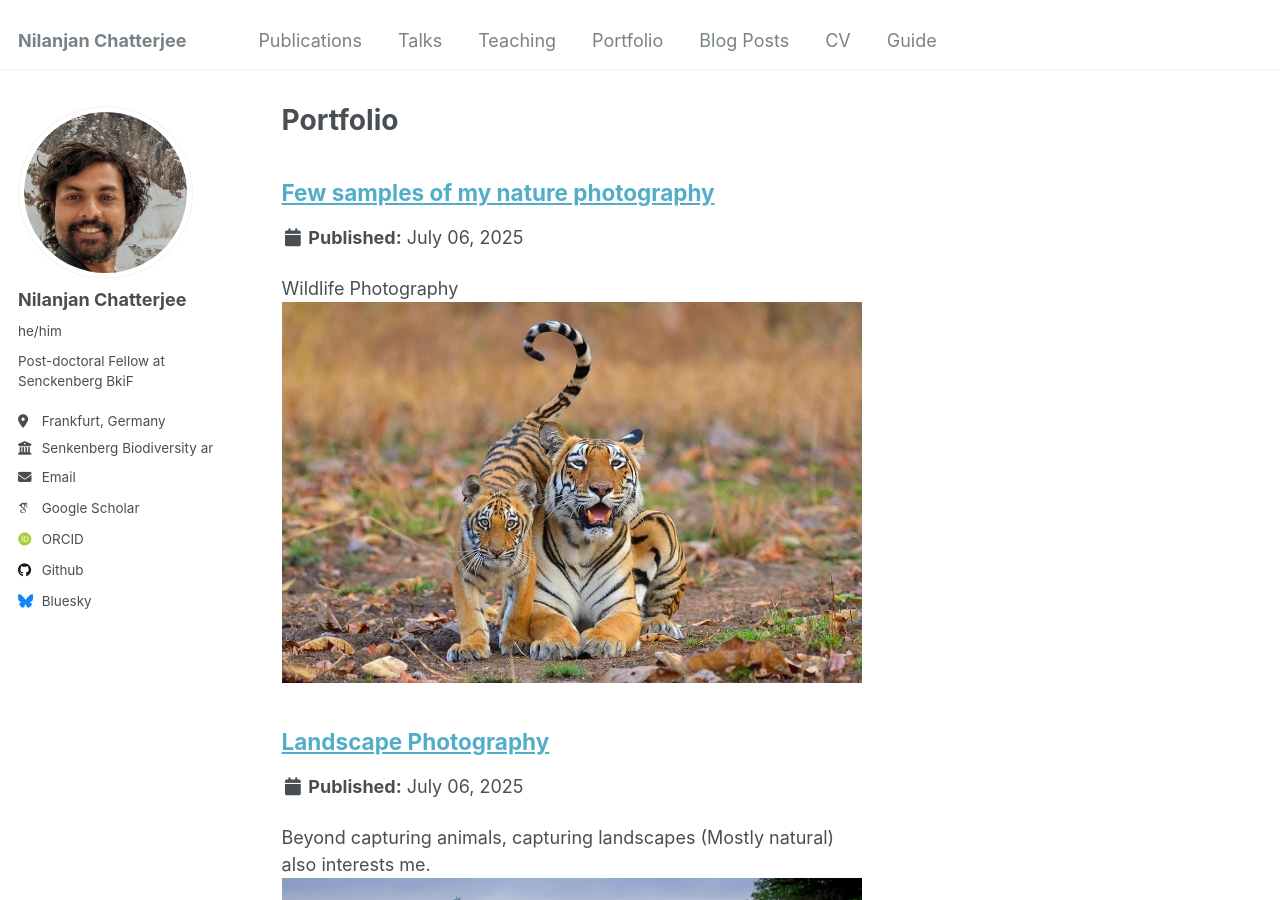
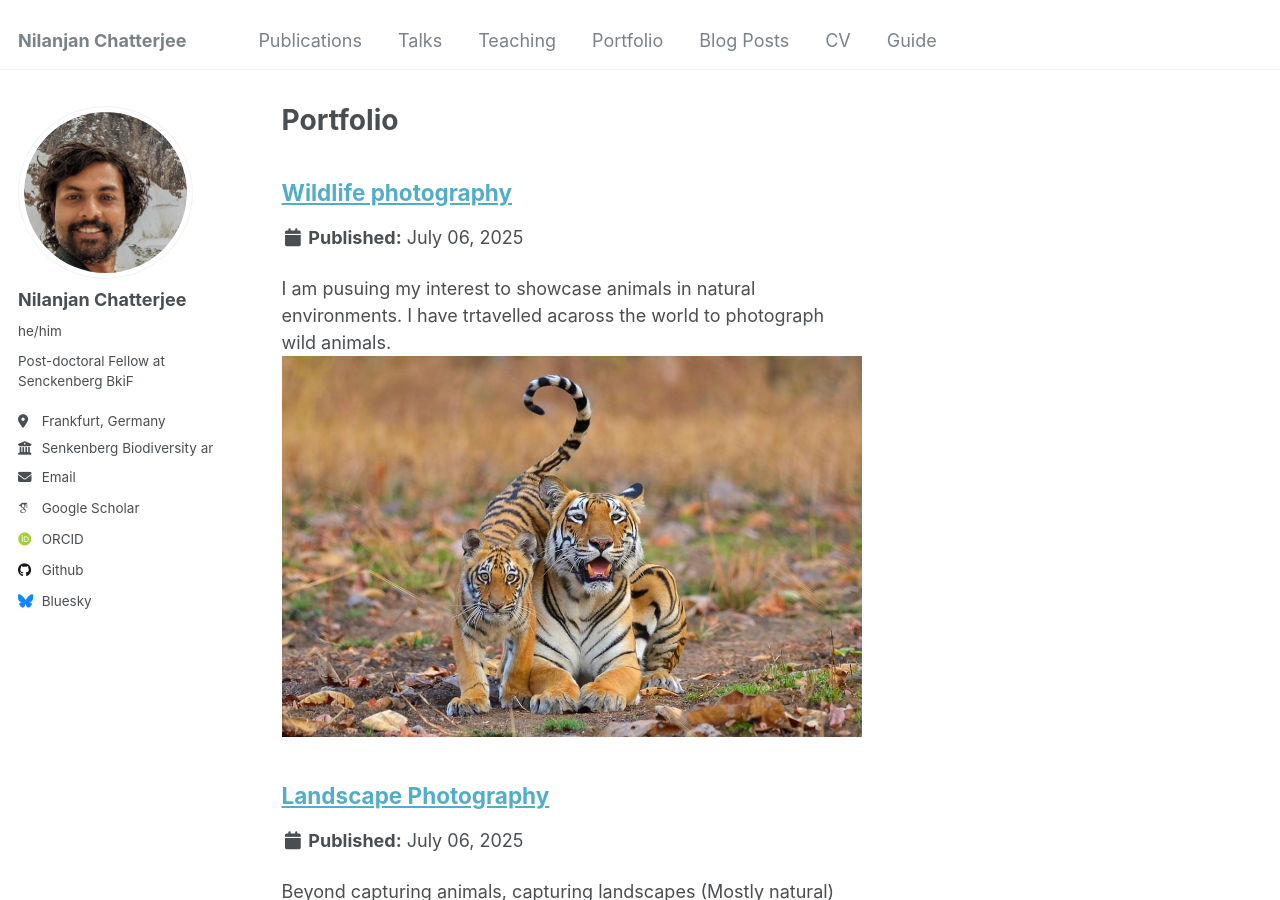
Before and after one commit to nilanjanchatterjee/nilanjanchatterjee.github.io, a Jekyll site: the page built from _pages/portfolio.html, in a window 1280 px wide and 900 px high. Built offline with Jekyll 4.4.1, drawn with Linux system fonts in a browser that asks for light colours; some web fonts are replaced.

Commit message:
Update portfolio-1.md
included more photographs

```diff
--- a/_portfolio/portfolio-1.md
+++ b/_portfolio/portfolio-1.md
@@ -1,14 +1,15 @@
 ---
-title: "Few samples of my nature photography"
-excerpt: "Wildlife Photography <br/><img src='/images/500x300.jpg'>"
+title: "Wildlife photography"
+excerpt: "I am pusuing my interest to showcase animals in natural environments. I have trtavelled acaross the world to photograph wild animals. <br/><img src='/images/500x300.jpg'>"
 collection: portfolio
 ---
 
 <br/><img src='/images/500x300.jpg'>
 
+<br/><img src='/images/500x300n.jpg'>
 I started my photography journey around 2009. Afterwards, I got my formal training in photography and did a course from Photographic Association of Dumdum.
 
-<br/><img src='/images/500x300n.jpg'>
+<br/><img src='/images/cht.jpg'>
 
 
 I am a nature and wildlife photography enthusiast and fond of capturing animals in their wild habitat. Some of these photographs are captured during my fieldwork days in Tadoba-Andhari Tiger Reserve. You can check-out more of my work [here](https://www.alamy.com/portfolio/nilanjan_photography/).
```
